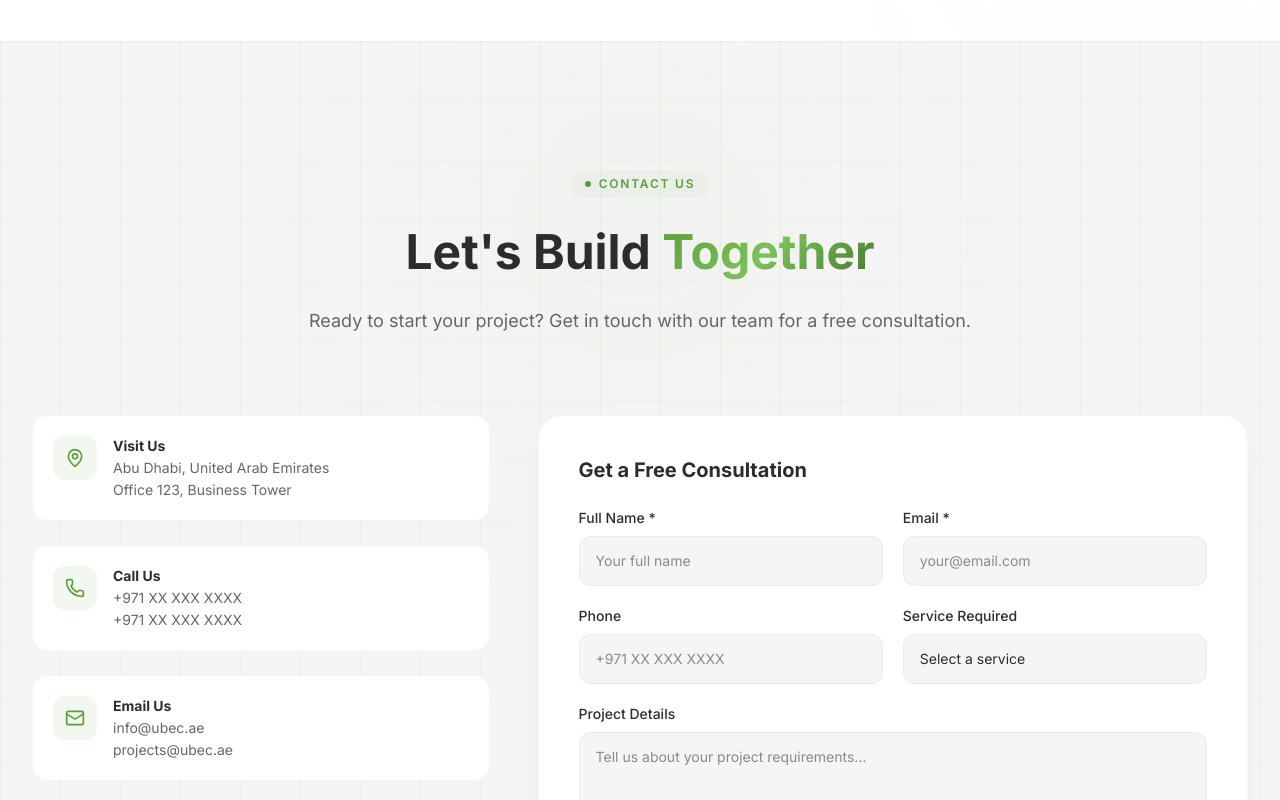
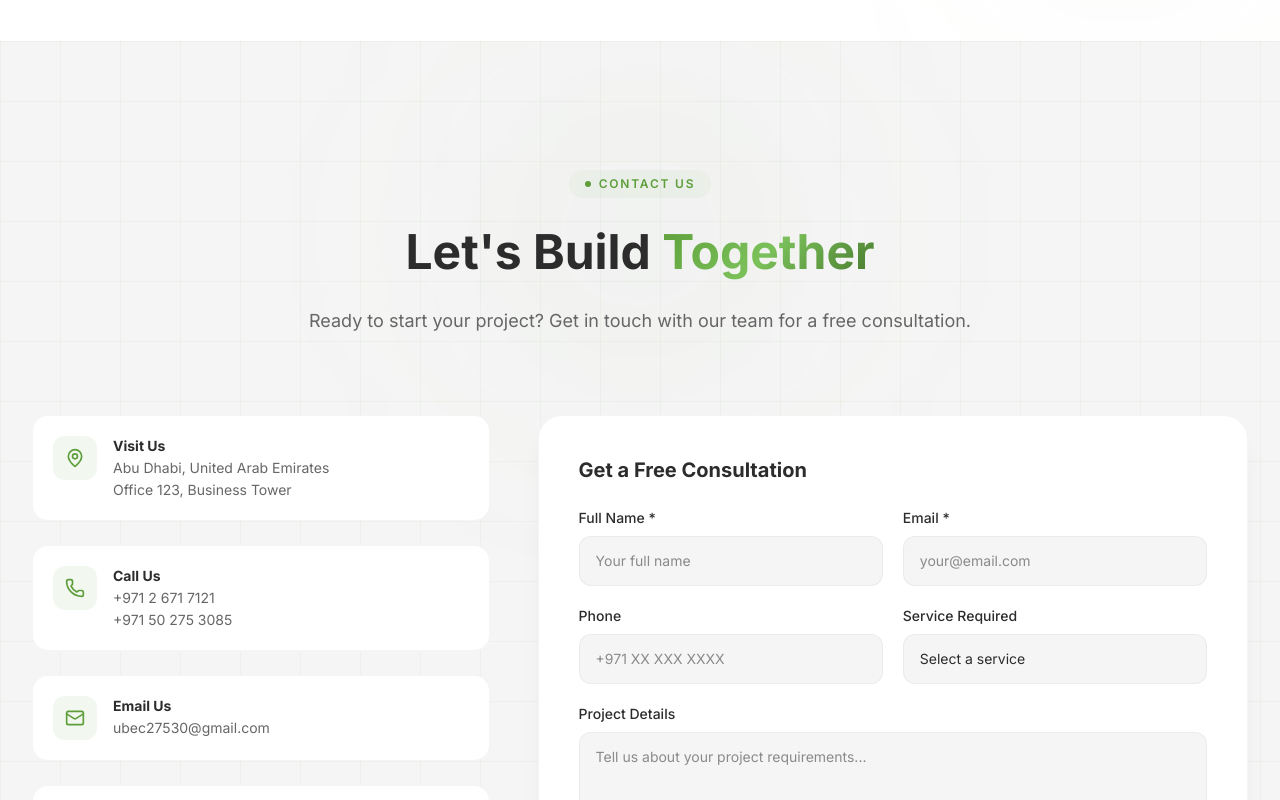
Before and after one commit to sherry2k/ubec-website, a React (Vite) app: page / in a window 1280 px wide. Shown: the part 11200-12000 px from the top of the page. Built offline with nearby package versions, Linux system fonts and the light colour scheme.

Commit message:
Update Contact.tsx

```diff
--- a/src/components/Contact.tsx
+++ b/src/components/Contact.tsx
@@ -14,11 +14,11 @@ const WEB3FORMS_ACCESS_KEY = '8f61f16f-a841-47d5-b202-71924665d95c';
 // 2. Your contact details
 const COMPANY_INFO = {
   address: ['Abu Dhabi, United Arab Emirates', 'Office 123, Business Tower'],
-  phones: ['+971 XX XXX XXXX', '+971 XX XXX XXXX'],
-  emails: ['info@ubec.ae', 'projects@ubec.ae'],
-  hours: ['Sun–Thu: 8:00 AM – 6:00 PM', 'Fri–Sat: Closed'],
-  whatsapp: '971000000000', // Number without + or spaces
-  googleMapEmbed: 'https://www.google.com/maps/embed?pb=!1m18!1m12!1m3!1d463878.1610963!2d54.2471!3d24.4539!2m3!1f0!2f0!3f0!3m2!1i1024!2i768!4f13.1!3m3!1m2!1s0x3e5e440f723ef2b9%3A0xc1b301a2e1d4bf0!2sAbu%20Dhabi!5e0!3m2!1sen!2sae!4v1700000000000!5m2!1sen!2sae',
+  phones: ['+971 2 671 7121 ', '+971 50 275 3085'],
+  emails: ['ubec27530@gmail.com'],
+  hours: ['Sun–Thu: 9:00 AM – 6:00 PM', 'Fri–Sat: Closed'],
+  whatsapp: '971502753085', // Number without + or spaces
+  googleMapEmbed: '<iframe src="<iframe src="https://www.google.com/maps/embed?pb=!1m18!1m12!1m3!1d4307.976707319262!2d54.3760259759128!3d24.45938666118818!2m3!1f0!2f0!3f0!3m2!1i1024!2i768!4f13.1!3m3!1m2!1s0x3e5e67c6c53963b9%3A0xc0cd3c6978682d1f!2suniversal%20building%20engineering%20consultants!5e1!3m2!1sen!2sae!4v1783513489291!5m2!1sen!2sae" width="600" height="450" style="border:0;" allowfullscreen="" loading="lazy" referrerpolicy="strict-origin-when-cross-origin"',
 };
 
 // ============================================================
```
